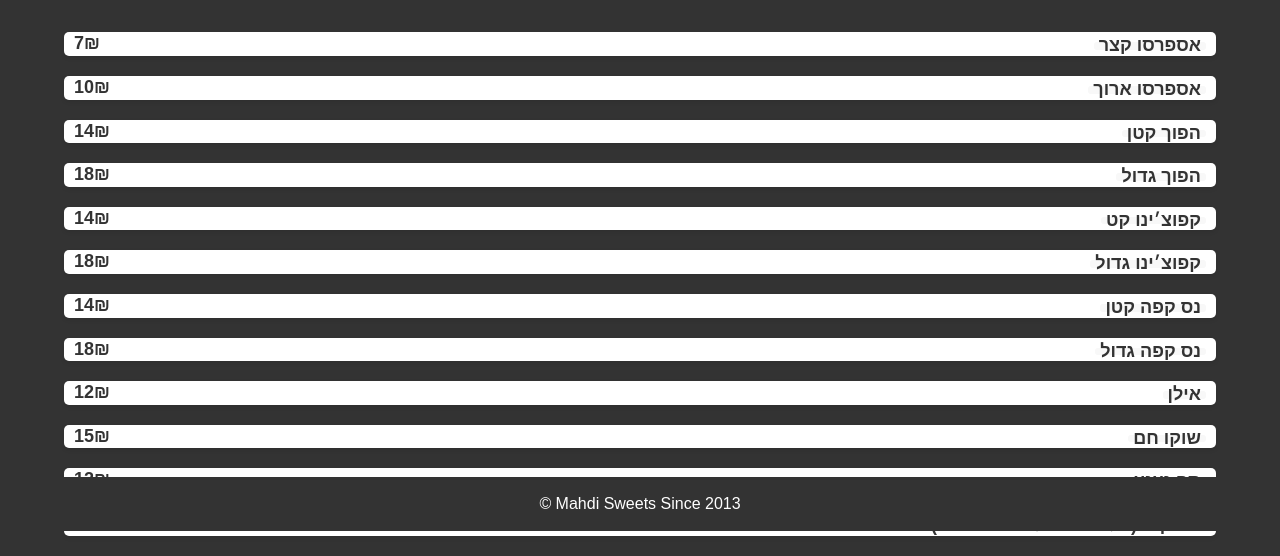
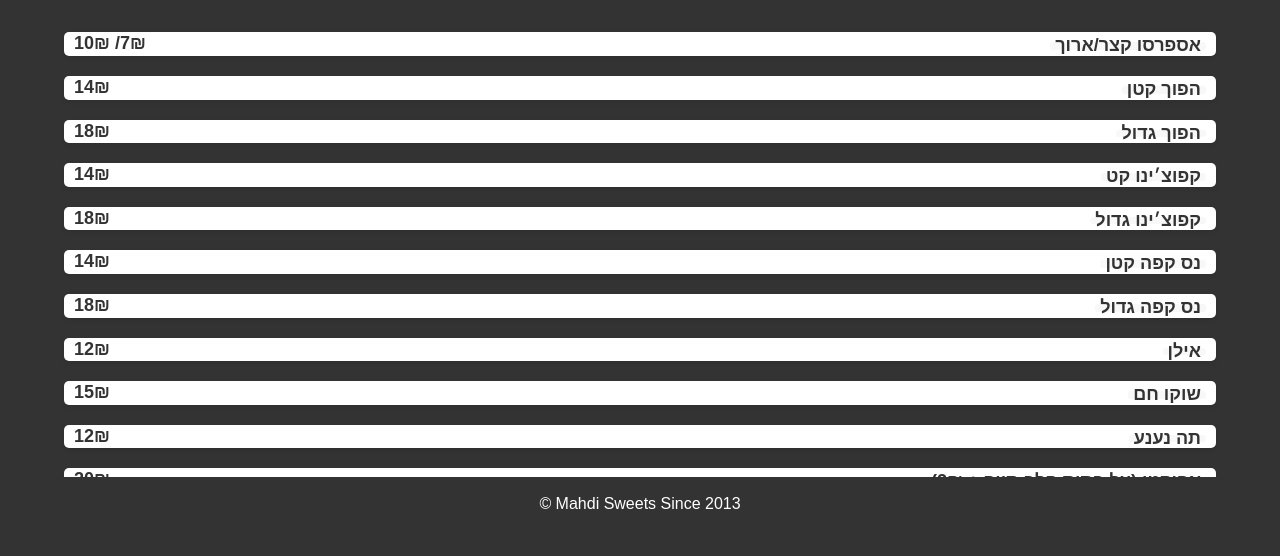
Before and after one commit to Farismr/coffemenu, a plain HTML site: page category4.html in a window 1280 px wide. Shown: the part 269-825 px from the top of the page. After the commit the page ends 800 px from the top, so only its background shows below. Drawn offline with Linux system fonts and the light colour scheme.

Commit message:
Update category4.html

```diff
--- a/category4.html
+++ b/category4.html
@@ -19,8 +19,7 @@
     <main>
         <section>
             <ul>
-                <li> 7₪ <span class="price">אספרסו קצר</span></li>
-                <li>10₪ <span class="price">אספרסו ארוך</span></li>
+                <li>10₪ /7₪ <span class="price">אספרסו קצר/ארוך</span></li>
                 <li> 14₪ <span class="price">הפוך קטן</span></li>
                 <li>18₪ <span class="price">הפוך גדול</span></li>
                 <li>14₪ <span class="price">קפוצ׳ינו קט</span></li>
```
